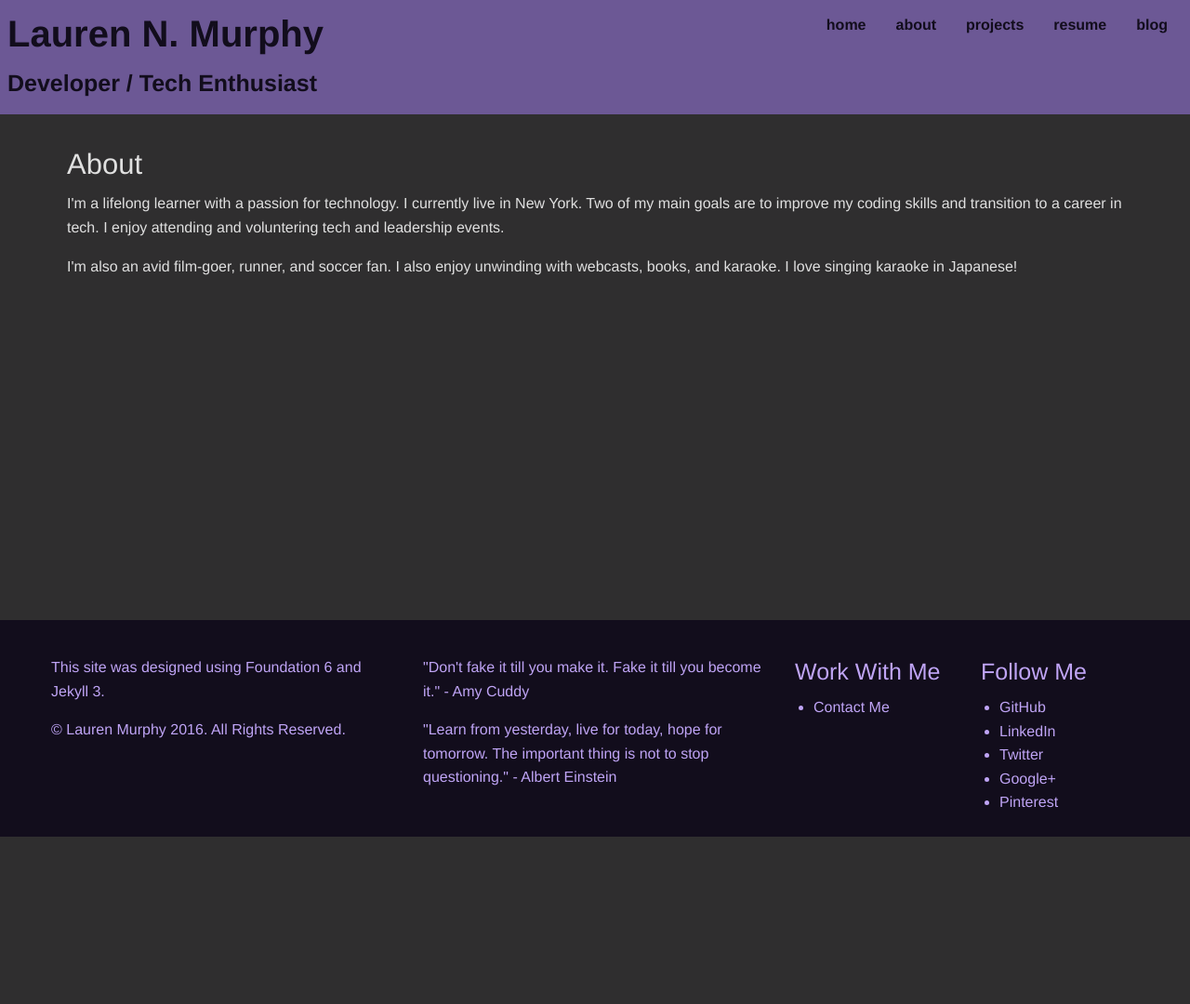
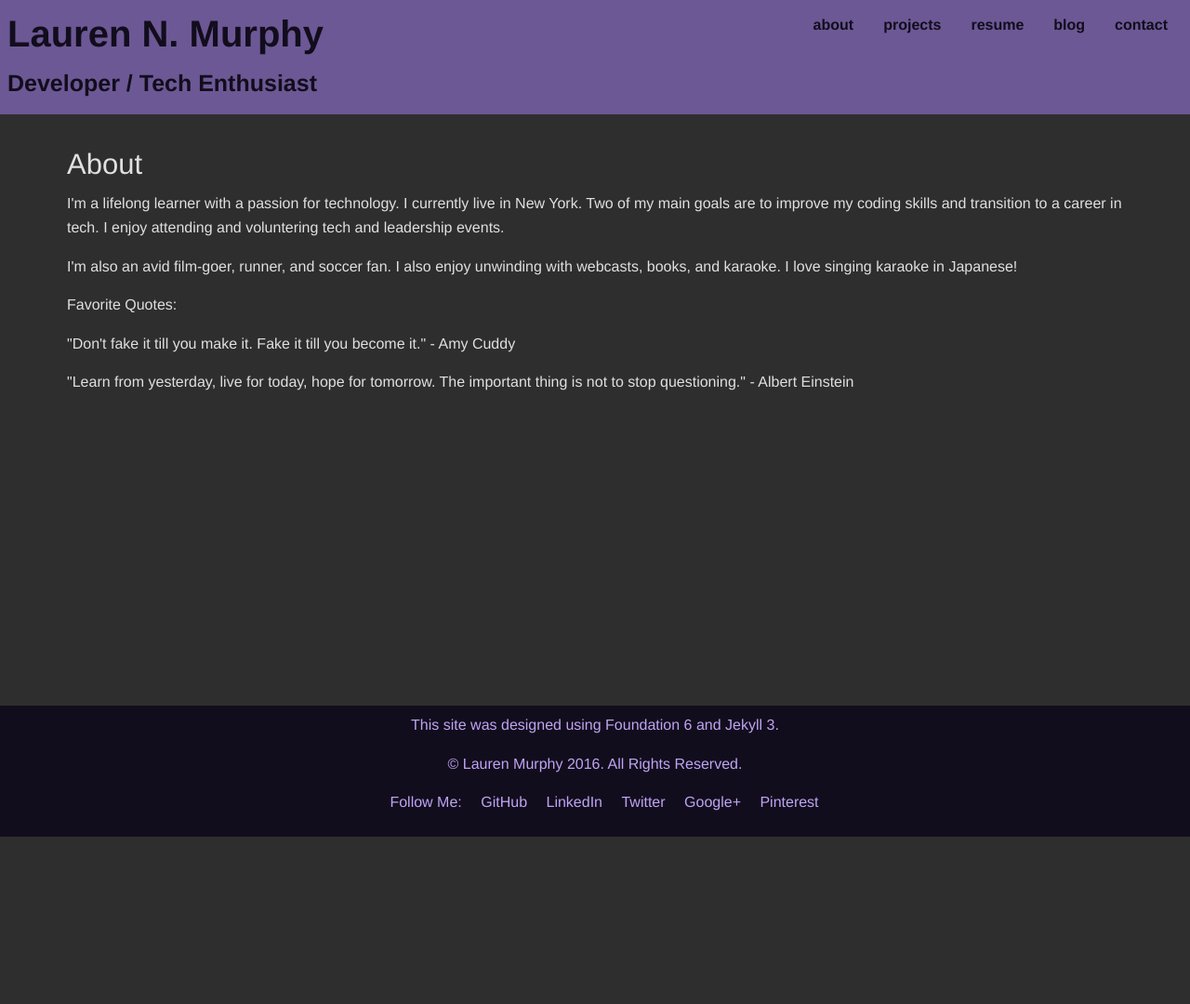
Before and after one commit to laurennor/laurennor.github.io, a Jekyll site: the page built from about.html, in a window 1280 px wide. Shown: the whole page at 93% size. Built offline with Jekyll 4.4.1, drawn with Linux system fonts in a browser that asks for light colours; before the commit the page ends 955 px from its top, so only the background shows below that.

Commit message:
update header and footer

```diff
--- a/_includes/footer.html
+++ b/_includes/footer.html
@@ -1,35 +1,22 @@
 <footer>
 <div class="fixed-bottom">
     <nav class="bottom-bar">
-  <div class="row full-width">
-    <div class="small-12 medium-3 large-4 columns">
-      <i class="fi-laptop"></i>
-      <p>This site was designed using <a href="http://foundation.zurb.com/sites.html">Foundation 6</a> and <a href="https://jekyllrb.com/docs/upgrading/2-to-3/">Jekyll 3</a>.
+      <p>This site was designed using <a href="http://foundation.zurb.com/sites.html">Foundation 6</a> and <a href="https://jekyllrb.com/docs/upgrading/2-to-3/">Jekyll 3</a>.</p>
       <p>© Lauren Murphy 2016. All Rights Reserved.</p>
-    </div>
-    <div class="small-12 medium-3 large-4 columns">
-      <i class="fi-html5"></i>
-      <p>"Don't fake it till you make it. Fake it till you become it." - Amy Cuddy</p>
-      <p>"Learn from yesterday, live for today, hope for tomorrow. The important thing is not to stop questioning." - Albert Einstein
-    </div>
-    <div class="small-6 medium-3 large-2 columns">
-      <h4>Work With Me</h4>
+
+
       <ul class="footer-links">
-        <li><a href="/contact">Contact Me</a></li>
-      <ul>
-    </div>
-    <div class="small-6 medium-3 large-2 columns">
-      <h4>Follow Me</h4>
-      <ul class="footer-links">
+        <li>Follow Me:</li>
         <li><a href="https://github.com/laurennor">GitHub</a></li>
         <li><a href="https://www.linkedin.com/in/laurenmurphy8">LinkedIn</a></li>
         <li><a href="https://twitter.com/laurennor">Twitter</a></li>
         <li><a href="https://plus.google.com/u/0/+LaurenMurphy">Google+</a></li>
         <li><a href="https://www.pinterest.com/laurennor">Pinterest</a></li>
       <ul>
-    </div>
   </nav>
   </div>
+</div>
+</div>
   <script src="/js/foundation.min.js"></script>
   <script>
     $(document).foundation();
--- a/_includes/header.html
+++ b/_includes/header.html
@@ -4,17 +4,17 @@
     <span data-responsive-toggle="responsive-menu" data-hide-for="medium">
       <button class="menu-icon dark" type="button" data-toggle></button>
     </span>
-    <h2><strong>Lauren N. Murphy</strong></h2>
+    <h2><strong><a href="/">Lauren N. Murphy</a></strong></h2>
     <h4><strong>Developer / Tech Enthusiast</strong></h4>
   </div>
   <div id="responsive-menu">
     <div class="top-bar-right">
       <ul class="dropdown menu" data-dropdown-menu>
-        <li><a href="/">home</a></li>
         <li><a href="/about">about</a></li>
         <li><a href="/projects/index.html">projects</a></li>
         <li><a href="/resume">resume</a></li>
         <li><a href="/blog">blog</a></li>
+        <li><a href="/contact">contact</a></li>
       </ul>
     </div>
   </div>
--- a/about.html
+++ b/about.html
@@ -8,6 +8,9 @@ title: Lauren Murphy | About
       <section id="about">
           <p>I'm a lifelong learner with a passion for technology. I currently live in New York. Two of my main goals are to improve my coding skills and transition to a career in tech. I enjoy attending and voluntering tech and leadership events.</p>
           <p>I'm also an avid film-goer, runner, and soccer fan. I also enjoy unwinding with webcasts, books, and karaoke. I love singing karaoke in Japanese!</p>
+          <p>Favorite Quotes:</p>
+          <p>"Don't fake it till you make it. Fake it till you become it." - Amy Cuddy</p>
+          <p>"Learn from yesterday, live for today, hope for tomorrow. The important thing is not to stop questioning." - Albert Einstein</p>
         </section>
       </div>
   </main>
--- a/css/main.scss
+++ b/css/main.scss
@@ -17,22 +17,24 @@ $bottom-active: #BFA4F5;
 
 @import 'foundation';
   @include foundation-everything;
+
   body{
     position: relative;
     background-color: $body-background;
 
   header{
-    .top-bar-title{
-      color: $top-bar-text;
-      }
-    .top-bar-right{
-      font-weight: bold;
-     a {
+    a {
       color:$top-active;
         &:hover{
          color:purple;
         }
        }
+    .top-bar-title{
+      color: $top-active;
+      }
+    .top-bar-right{
+      font-weight: bold;
+
     }
   }
   main {
@@ -66,24 +68,22 @@ $bottom-active: #BFA4F5;
     width: 100%;
     left: 0;
     bottom: 0;
-    position:fixed;
     z-index: 99;
-
+    position: fixed;
     padding:{
       top: .5em;
       bottom: .5em;
     }
-  }
 
-  .bottom-bar {
-    margin-bottom: 0;
-    margin-top: 1.875em;
-    h1, h2, h3, h4, h5, h6 {
-      color: $footer-bar-text;
+    .bottom-bar{
+    text-align: center;
+      li{
+        display: inline;
+        padding: .5em;
+      }
     }
-  }
 
-  a {
+    a {
     color:$bottom-active;
     &:hover{
     color:purple;
@@ -91,3 +91,4 @@ $bottom-active: #BFA4F5;
   }
 }
 }
+}
```
